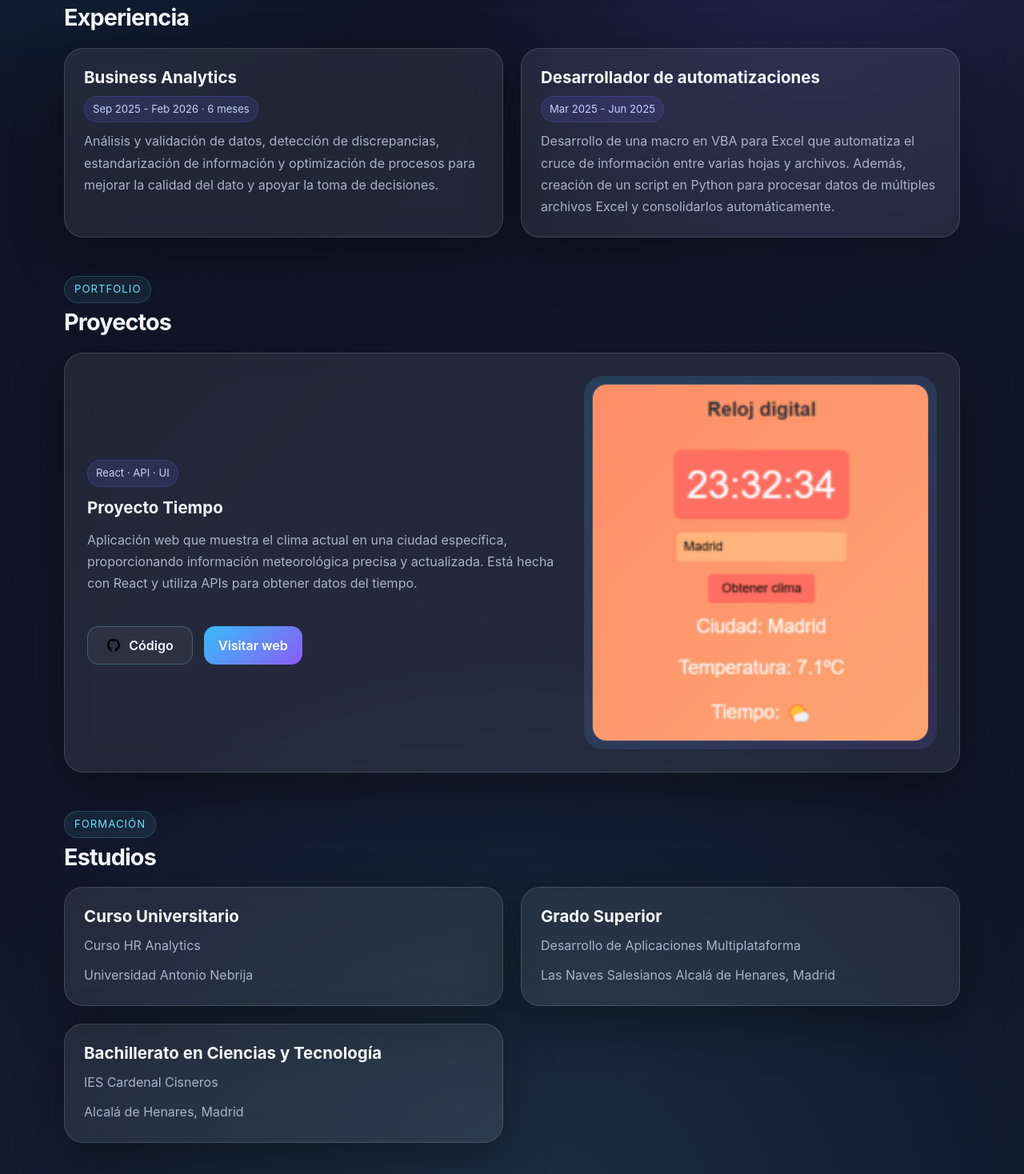
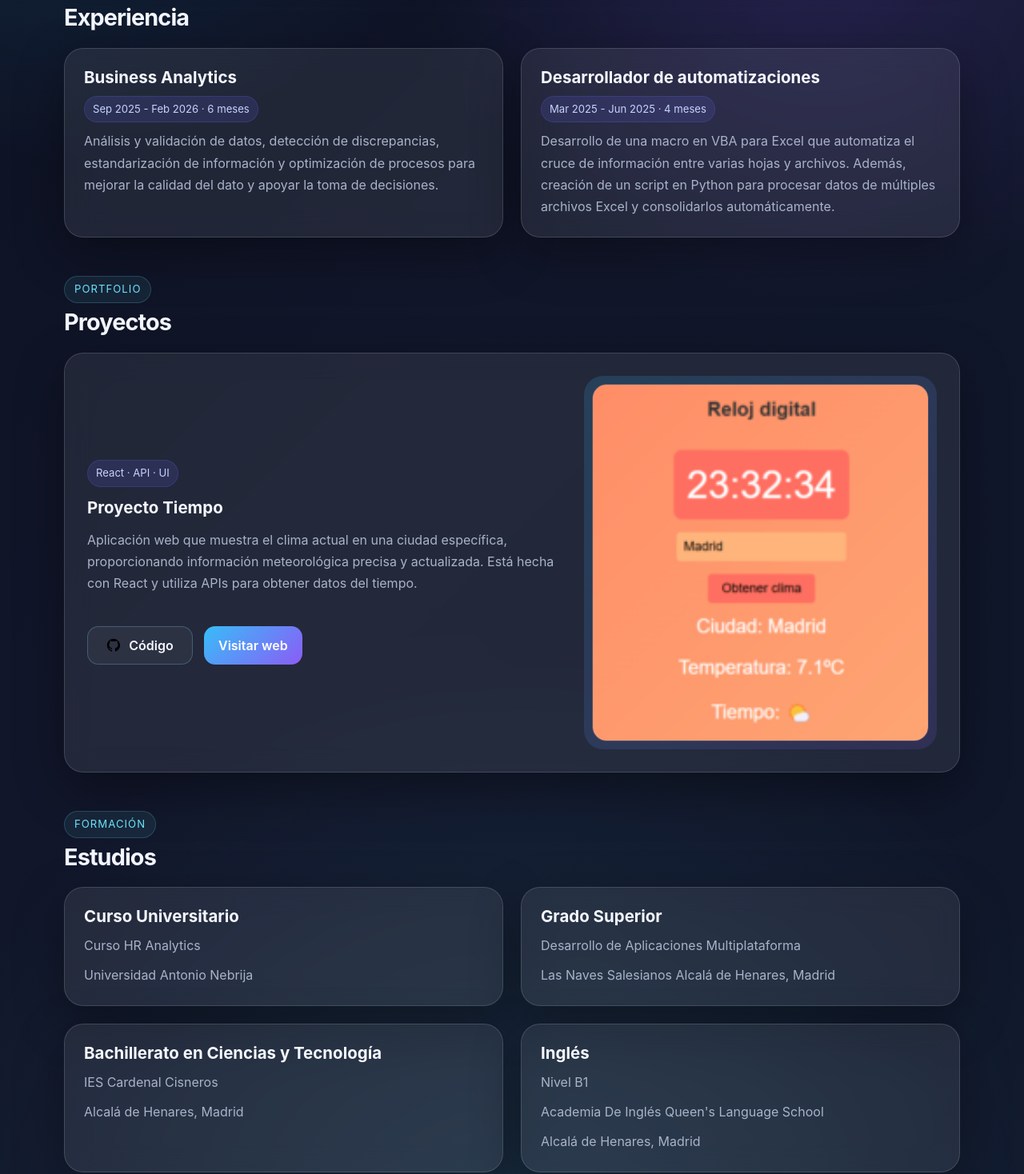
Before and after one commit to Champii12/portfolio, a React (Vite) app: page / in a window 1280 px wide. Shown: the part 546-2014 px from the top of the page at 80% size. Built offline with nearby package versions, Linux system fonts and the light colour scheme.

Commit message:
Mejora visual del portfolio

```diff
--- a/src/App.jsx
+++ b/src/App.jsx
@@ -33,7 +33,7 @@ function App() {
               <article className="App-section card">
                 <div className="App-estudios">
                   <h3>Desarrollador de automatizaciones</h3>
-                  <span className="card-date">Mar 2025 - Jun 2025</span>
+                  <span className="card-date">Mar 2025 - Jun 2025 · 4 meses</span>
                   <p>
                     Desarrollo de una macro en VBA para Excel que automatiza el
                     cruce de información entre varias hojas y archivos. Además,
@@ -128,6 +128,15 @@ function App() {
                   <p>Alcalá de Henares, Madrid</p>
                 </div>
               </article>
+
+              <article className="App-section card">
+                <div className="App-estudios">
+                  <h3>Inglés</h3>
+                  <p>Nivel B1</p>
+                  <p>Academia De Inglés Queen's Language School</p>
+                  <p>Alcalá de Henares, Madrid</p>
+                </div>
+              </article>
             </div>
           </section>
         </main>
```
Also changed, not shown: src/assets/fotoPerfil.jpg, 1 other file (tests, documents, lock files or other folders).
